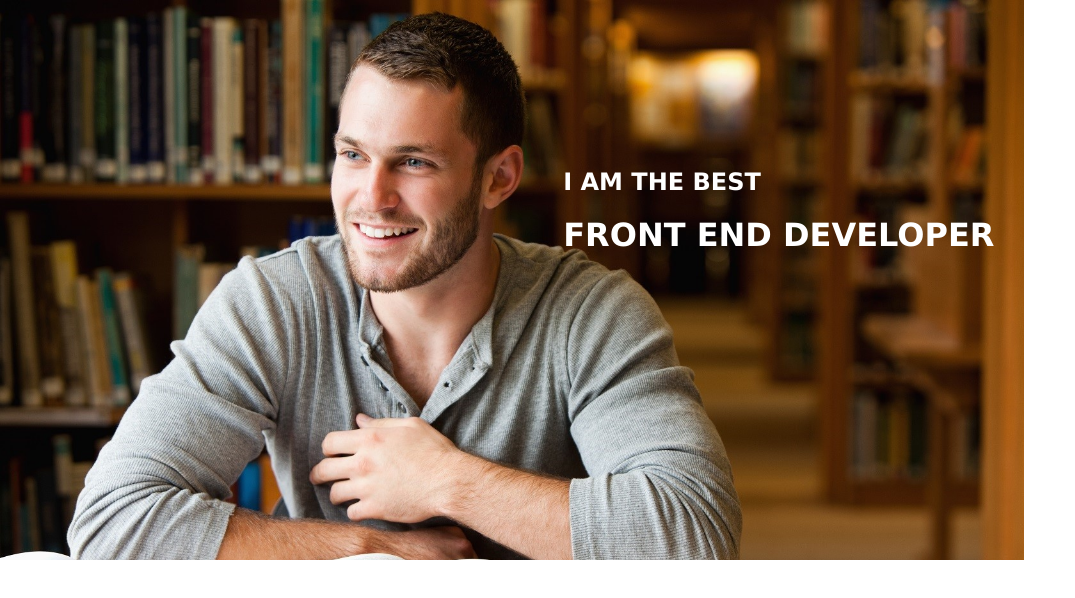
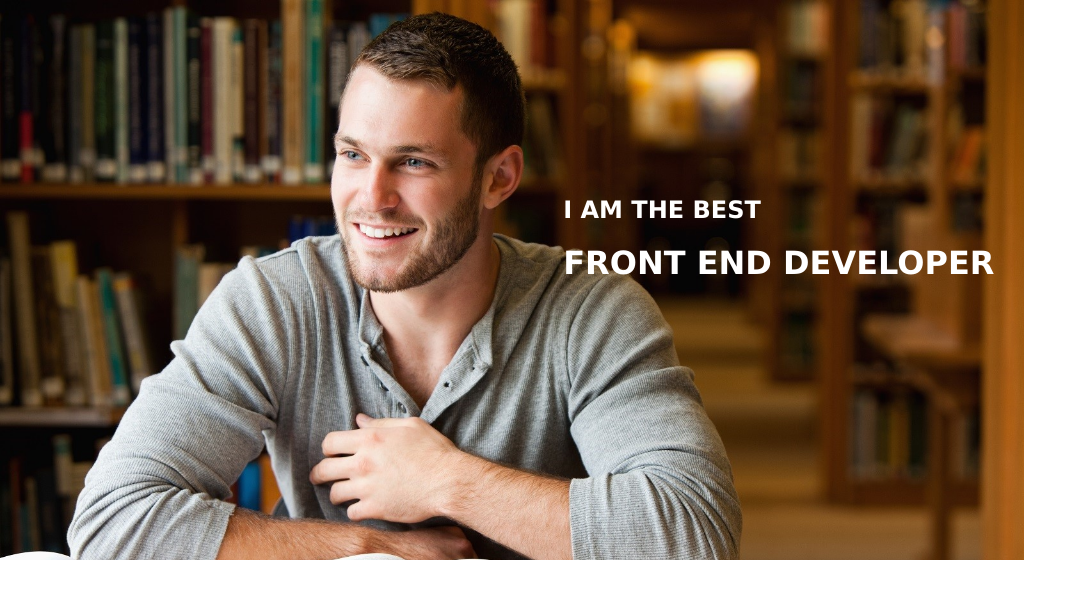
Before and after one commit to platypuswithoutk/RWDhomework, a plain HTML site: page index.html in a window 1024 px wide. Shown: the whole page, 1075 px wide, since content can reach past the window. Drawn offline with Linux system fonts and the light colour scheme.

Commit message:
margin correct

```diff
--- a/css/responsive.css
+++ b/css/responsive.css
@@ -5,12 +5,12 @@
     }
 
     header div {
-        top: 30%;
-        left: 5%;
+        top: 35%;
     }
 
     header div h1, header div h2 {
-        margin-left: 50vw;
+        margin-left: 55vw;
+
     }
     }
 
@@ -25,7 +25,4 @@
         text-align: center;
     }
 
-    header div h1, header div h2 {
-        margin-left: 0;
-    }
-    }
+}
```
